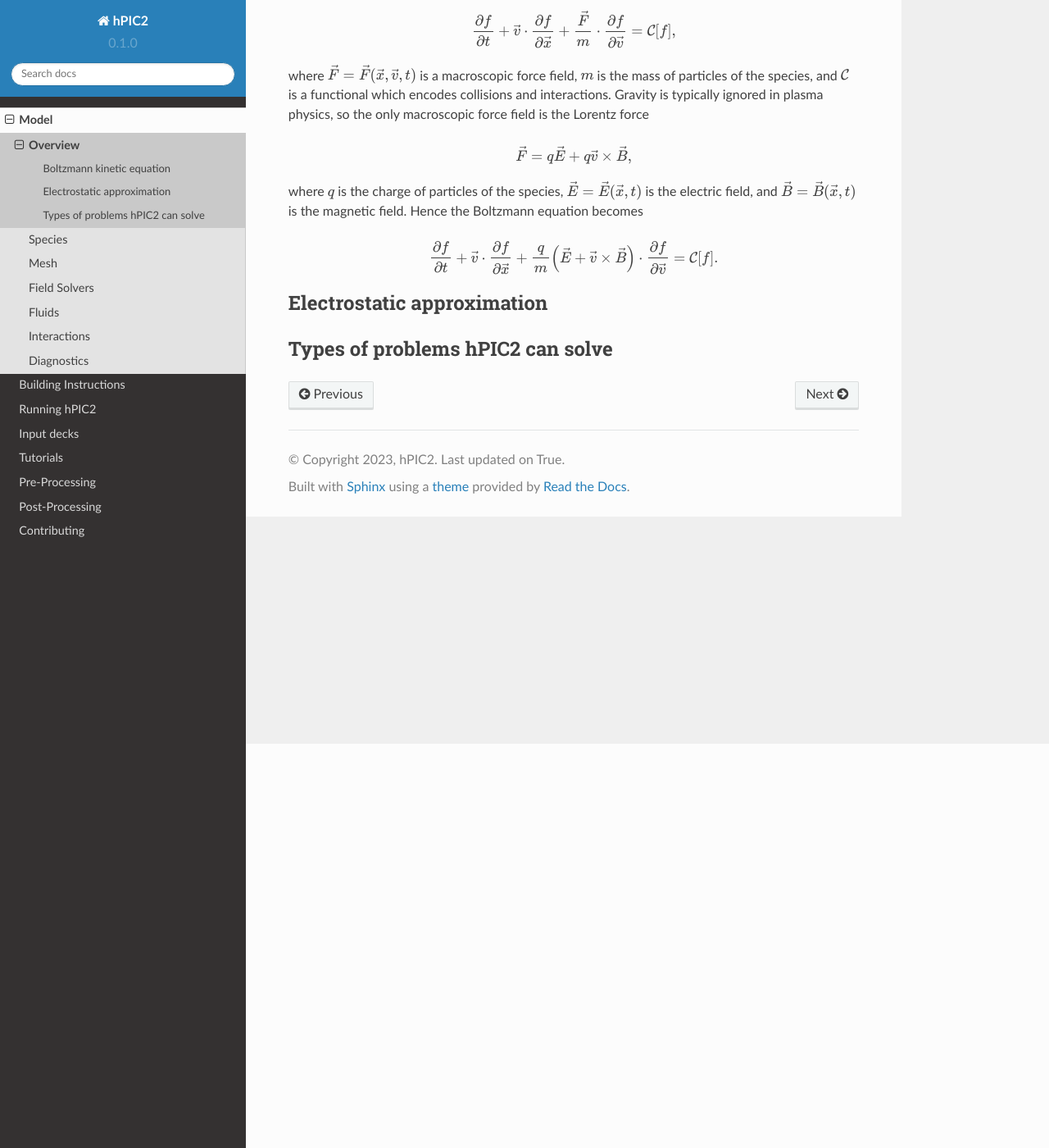
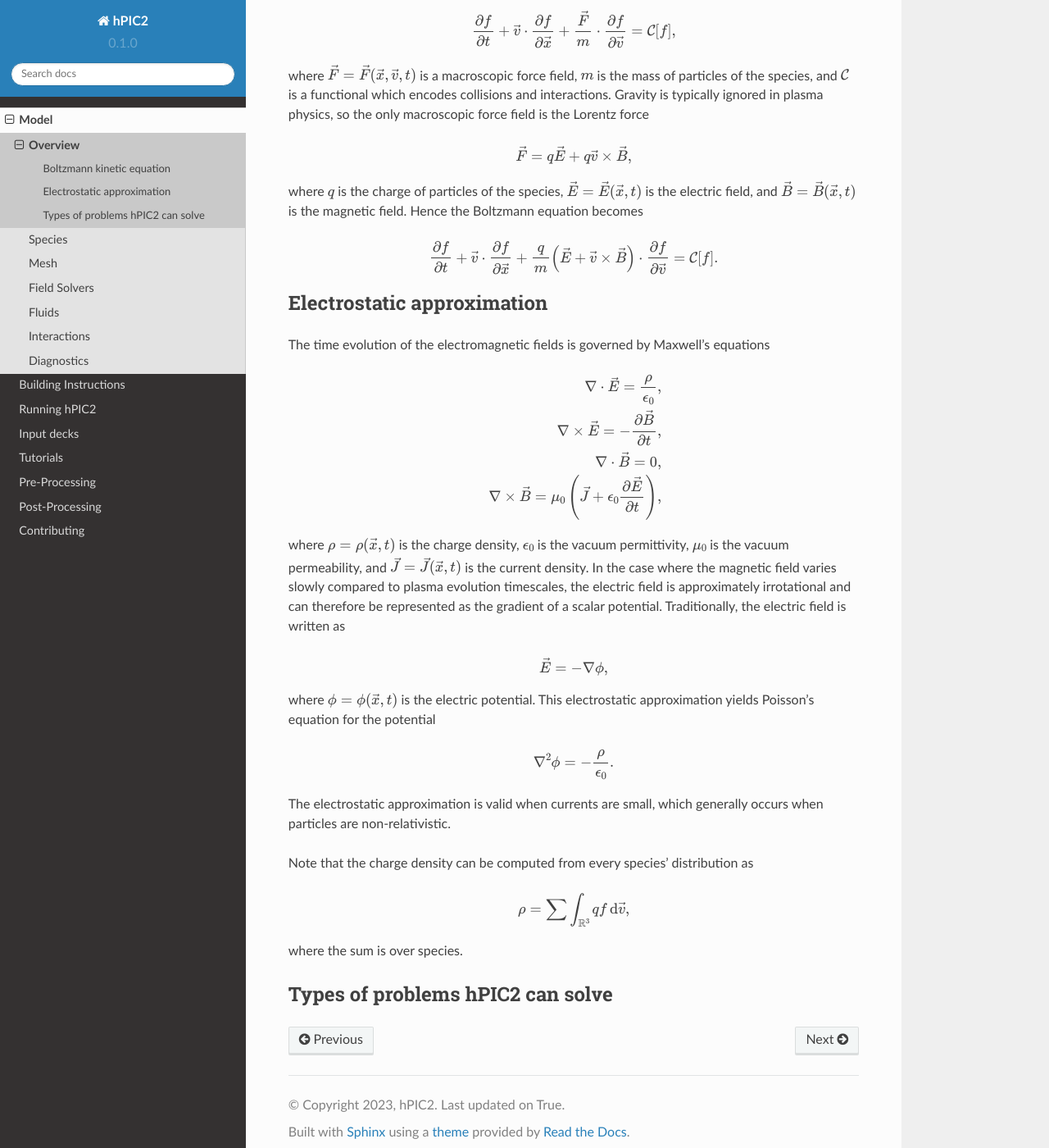
Before and after one commit to lcpp-org/hpic2doc, a Sphinx documentation site: the page built from docs/source/overview.rst, in a window 1280 px wide and 1400 px high, scrolled down 493 px. Shown: the whole window at 82% size. Built offline with Sphinx 7.4.7 and the Read the Docs theme 2.0.0, drawn with Linux system fonts in a browser that asks for light colours.

Commit message:
Derive electrostatic approx

```diff
--- a/docs/source/overview.rst
+++ b/docs/source/overview.rst
@@ -57,5 +57,50 @@ Hence the Boltzmann equation becomes
 Electrostatic approximation
 -----------------------------
 
+The time evolution of the electromagnetic fields is governed by
+Maxwell's equations
+
+.. math::
+
+    \nabla \cdot \vec{E} = \frac{\rho}{\epsilon_0},
+
+    \nabla \times \vec{E} = - \frac{\partial \vec{B}}{\partial t},
+
+    \nabla \cdot \vec{B} = 0,
+
+    \nabla \times \vec{B} = \mu_0 \left( \vec{J} + \epsilon_0 \frac{\partial \vec{E}}{\partial t} \right),
+
+where :math:`\rho = \rho(\vec{x}, t)` is the charge density,
+:math:`\epsilon_0` is the vacuum permittivity,
+:math:`\mu_0` is the vacuum permeability,
+and :math:`\vec{J} = \vec{J}(\vec{x}, t)` is the current density.
+In the case where the magnetic field varies slowly compared to plasma
+evolution timescales,
+the electric field is approximately irrotational
+and can therefore be represented as the gradient of a scalar potential.
+Traditionally, the electric field is written as
+
+.. math::
+
+    \vec{E} = - \nabla \phi,
+
+where :math:`\phi = \phi(\vec{x}, t)` is the electric potential.
+This electrostatic approximation yields Poisson's equation for the potential
+
+.. math::
+
+    \nabla^2 \phi = - \frac{\rho}{\epsilon_0}.
+
+The electrostatic approximation is valid when currents are small,
+which generally occurs when particles are non-relativistic.
+
+Note that the charge density can be computed from every species' distribution as
+
+.. math::
+
+    \rho = \sum \int_{\mathbb{R}^3} q f \, \mathrm{d} \vec{v},
+
+where the sum is over species.
+
 Types of problems hPIC2 can solve
 ----------------------------------
```
